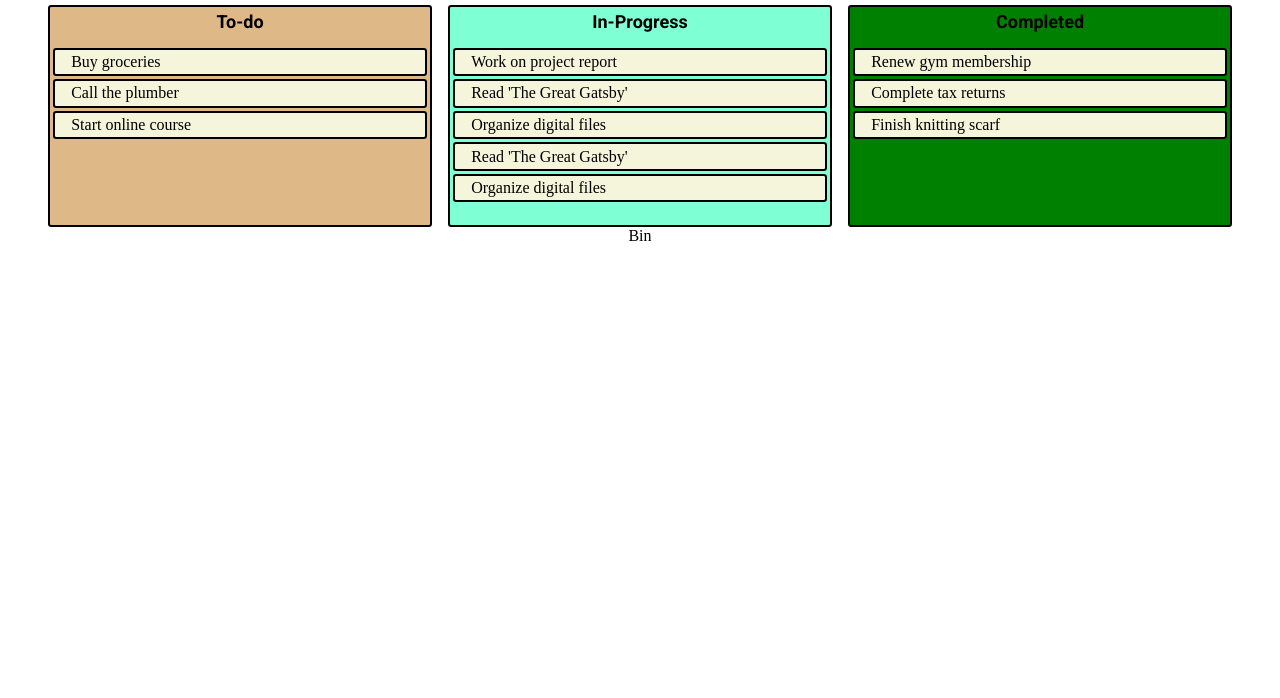
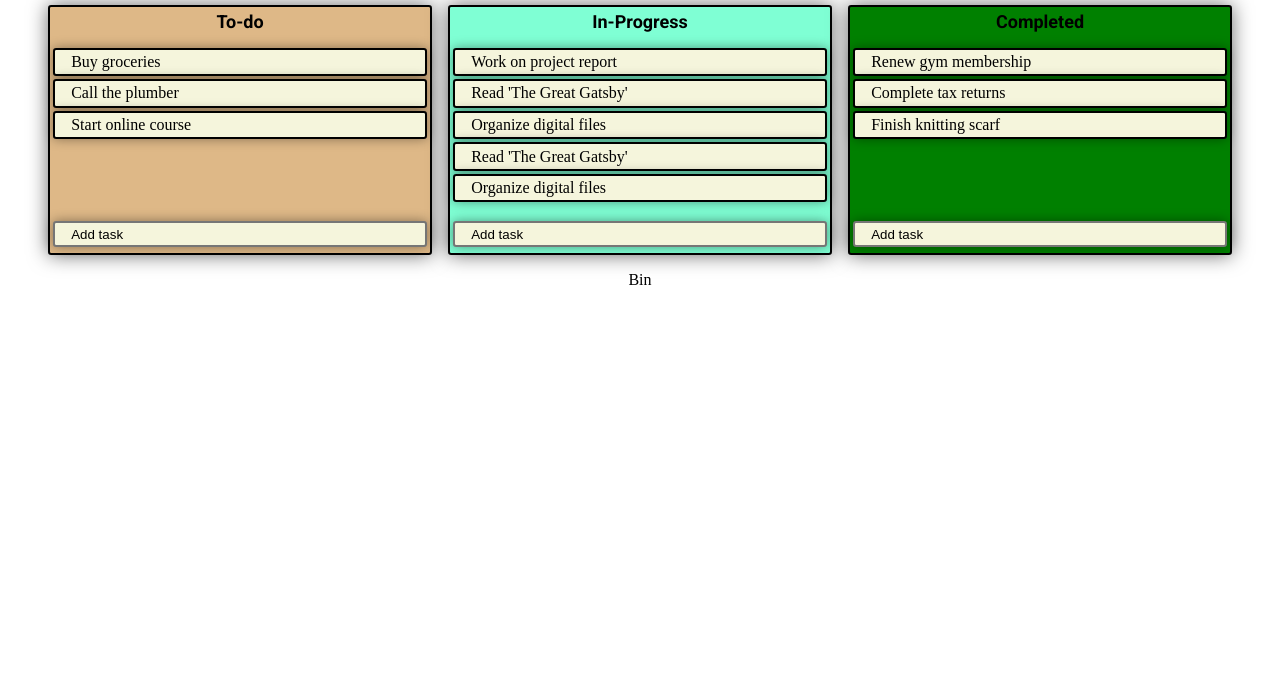
Before and after one commit to FAC29A/oskar-alex, a website: page index.html in a window 1280 px wide. Shown: the part 102-800 px from the top of the page. Drawn offline with Linux system fonts and the light colour scheme.

Commit message:
Added "Add Task". Relates #2

```diff
--- a/index.html
+++ b/index.html
@@ -19,14 +19,19 @@
     <div class="groupsContainer">
       <div class="tasksContainer toDo">
         <h2>To-do</h2>
-        <ul>
-          <li>Buy groceries</li>
-          <li>Call the plumber</li>
-          <li>Start online course</li>
-        </ul>
+        <div class="listAndField">
+          <ul>
+            <li>Buy groceries</li>
+            <li>Call the plumber</li>
+            <li>Start online course</li>
+          </ul>
+          <input class="addTaskField" id="addToDo" value="Add task" />
+        </div>
       </div>
+
       <div class="tasksContainer inProgress">
         <h2>In-Progress</h2>
+        <div class="listAndField">
         <ul>
           <li>Work on project report</li>
           <li>Read 'The Great Gatsby'</li>
@@ -34,14 +39,18 @@
           <li>Read 'The Great Gatsby'</li>
           <li>Organize digital files</li>
         </ul>
+        <input class="addTaskField" id="addInProgress" value="Add task" />
+      </div>
       </div>
       <div class="tasksContainer completed">
         <h2>Completed</h2>
+        <div class="listAndField">
         <ul>
           <li>Renew gym membership</li>
           <li>Complete tax returns</li>
           <li>Finish knitting scarf</li>
         </ul>
+        <input class="addTaskField" id="addCompleted" value="Add task" />
       </div>
     </div>
     <div id="bin">Bin</div>
--- a/styles/styles.css
+++ b/styles/styles.css
@@ -2,6 +2,9 @@
 :root {
     --medium-dark-grey: rgba(37, 37, 37, 0.719);
     --font-titles:'Roboto', sans-serif;
+
+    --box-shadow-light: 0 0 1.25rem rgba(0,0,0,0.58);
+    --box-shadow-small: 0 0 0.75rem rgba(0,0,0,0.4);
 }
 
 body{margin: 3rem;
@@ -39,6 +42,14 @@ h2 {font-family: var(--font-titles);
     border-width: 2px;
     border-radius: 0.2rem;
     padding: 0.2rem;
+    box-shadow: var(--box-shadow-light);
+}
+
+.listAndField{
+    display: flex;
+    flex-direction: column;
+    height: 100%;
+    justify-content: space-between;
 }
 
 .toDo {
@@ -62,7 +73,7 @@ ul{
     padding: 0;
 }
 
-li{
+li, .addTaskField {
     border-style: solid;
     border-width: 2px;
     border-radius: 0.2rem;
@@ -70,4 +81,5 @@ li{
     padding: 0.2rem 1rem;
     background-color: beige;
     margin-bottom: 0.2rem;
+    box-shadow: var(--box-shadow-small);
 }
```
